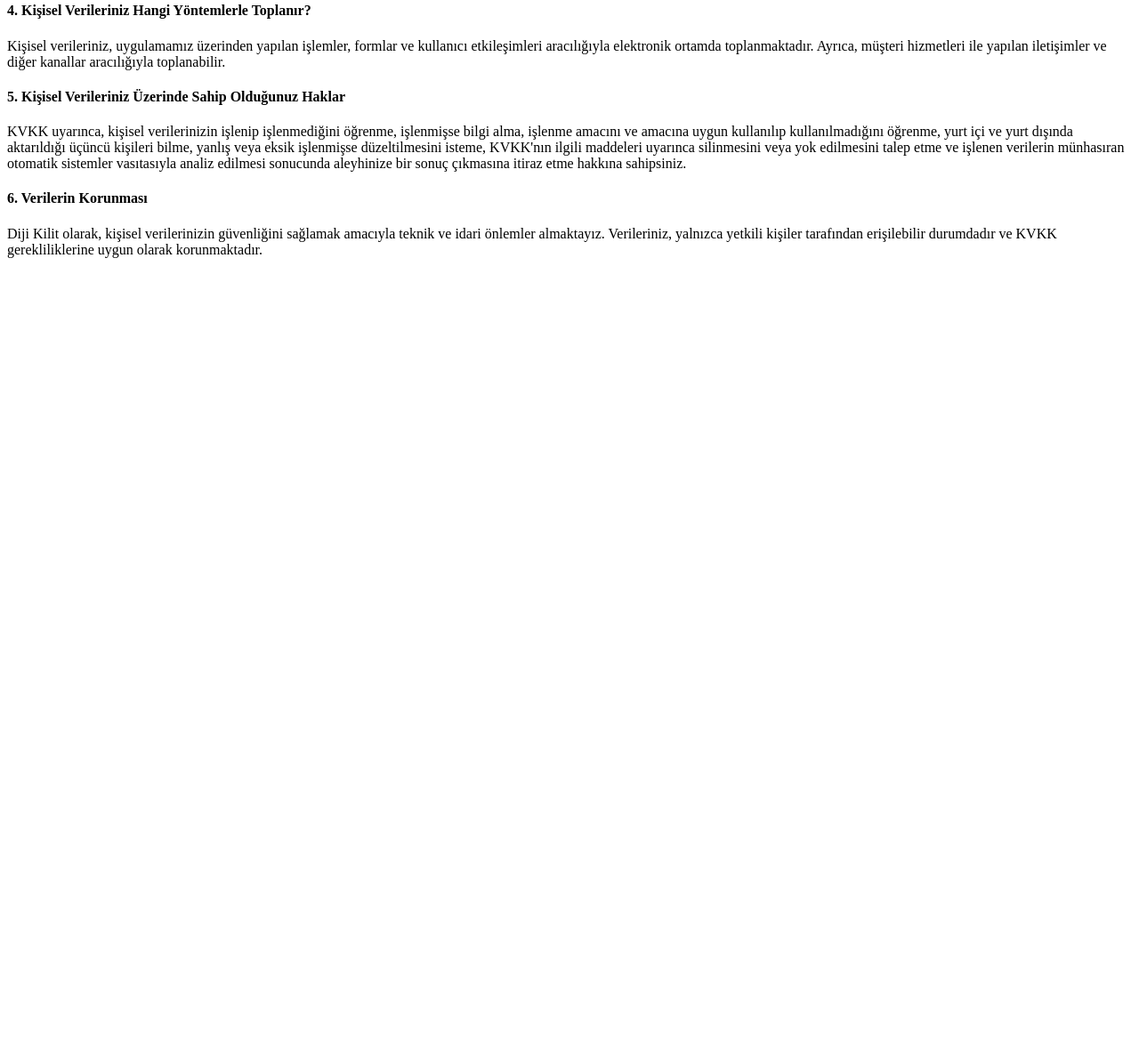
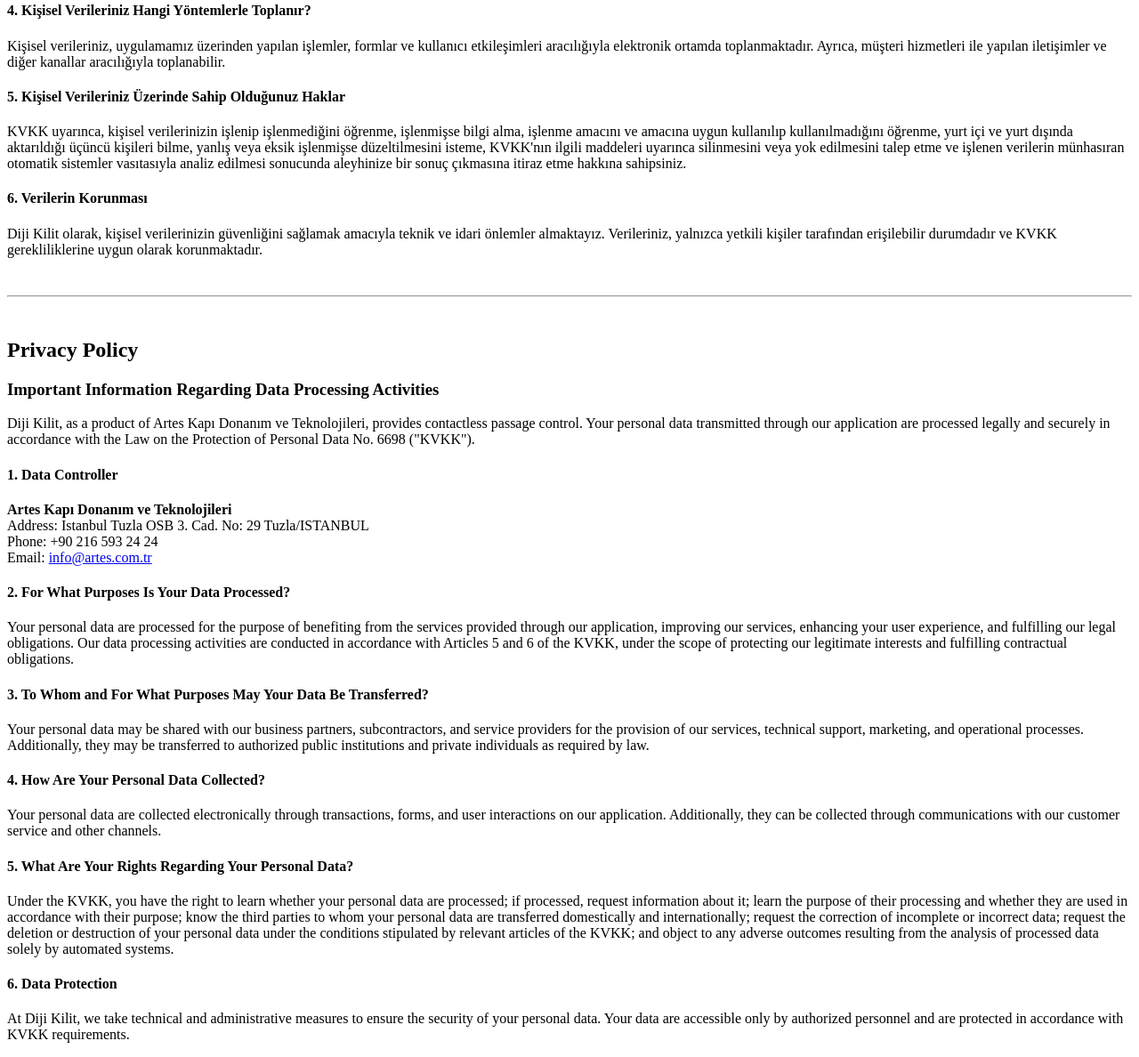
Before and after one commit to saitgumus/apps-onboard, a plain HTML site: page artes/dijikilit/kvkk.html in a window 1280 px wide. Shown: the part 505-1693 px from the top of the page at 89% size. Before the commit the page ends 811 px from the top, so only its background shows below. Drawn offline with Linux system fonts and the light colour scheme.

Commit message:
update kvkk

```diff
--- a/artes/dijikilit/kvkk.html
+++ b/artes/dijikilit/kvkk.html
@@ -29,5 +29,34 @@
 
     <h4>6. Verilerin Korunması</h4>
     <p>Diji Kilit olarak, kişisel verilerinizin güvenliğini sağlamak amacıyla teknik ve idari önlemler almaktayız. Verileriniz, yalnızca yetkili kişiler tarafından erişilebilir durumdadır ve KVKK gerekliliklerine uygun olarak korunmaktadır.</p>
+
+    <br/>
+    <hr/>
+    <br/>
+    <h2>Privacy Policy</h2>
+    <h3>Important Information Regarding Data Processing Activities</h3>
+    <p>Diji Kilit, as a product of Artes Kapı Donanım ve Teknolojileri, provides contactless passage control. Your personal data transmitted through our application are processed legally and securely in accordance with the Law on the Protection of Personal Data No. 6698 ("KVKK").</p>
+
+    <h4>1. Data Controller</h4>
+    <p><strong>Artes Kapı Donanım ve Teknolojileri</strong><br>
+    Address: Istanbul Tuzla OSB 3. Cad. No: 29 Tuzla/ISTANBUL<br>
+    Phone: +90 216 593 24 24<br>
+    Email: <a href="mailto:info@artes.com.tr">info@artes.com.tr</a></p>
+
+    <h4>2. For What Purposes Is Your Data Processed?</h4>
+    <p>Your personal data are processed for the purpose of benefiting from the services provided through our application, improving our services, enhancing your user experience, and fulfilling our legal obligations. Our data processing activities are conducted in accordance with Articles 5 and 6 of the KVKK, under the scope of protecting our legitimate interests and fulfilling contractual obligations.</p>
+
+    <h4>3. To Whom and For What Purposes May Your Data Be Transferred?</h4>
+    <p>Your personal data may be shared with our business partners, subcontractors, and service providers for the provision of our services, technical support, marketing, and operational processes. Additionally, they may be transferred to authorized public institutions and private individuals as required by law.</p>
+
+    <h4>4. How Are Your Personal Data Collected?</h4>
+    <p>Your personal data are collected electronically through transactions, forms, and user interactions on our application. Additionally, they can be collected through communications with our customer service and other channels.</p>
+
+    <h4>5. What Are Your Rights Regarding Your Personal Data?</h4>
+    <p>Under the KVKK, you have the right to learn whether your personal data are processed; if processed, request information about it; learn the purpose of their processing and whether they are used in accordance with their purpose; know the third parties to whom your personal data are transferred domestically and internationally; request the correction of incomplete or incorrect data; request the deletion or destruction of your personal data under the conditions stipulated by relevant articles of the KVKK; and object to any adverse outcomes resulting from the analysis of processed data solely by automated systems.</p>
+
+    <h4>6. Data Protection</h4>
+    <p>At Diji Kilit, we take technical and administrative measures to ensure the security of your personal data. Your data are accessible only by authorized personnel and are protected in accordance with KVKK requirements.</p>
+
 </body>
 </html>
```
